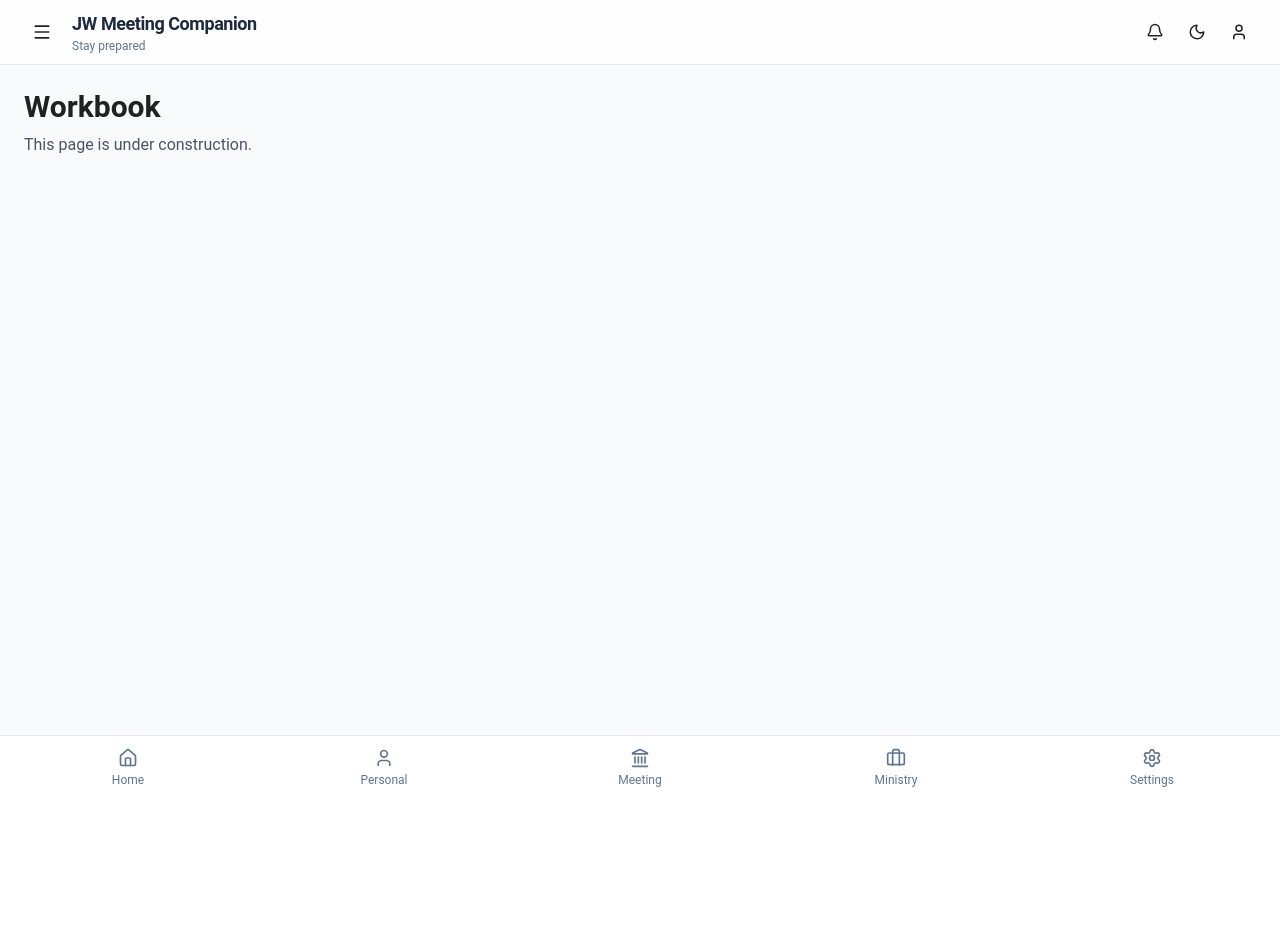
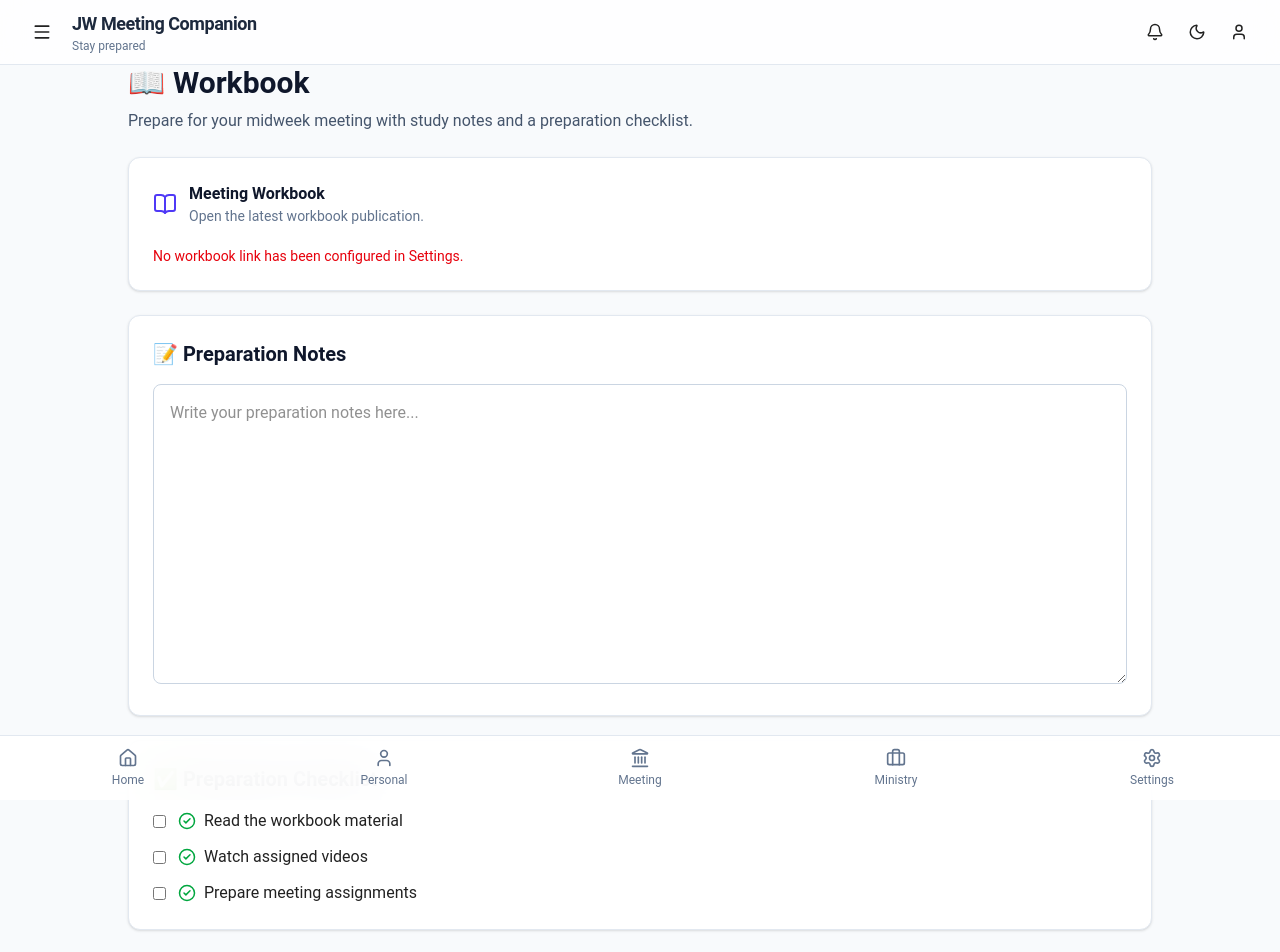
Before and after one commit to kadamsandesh28-star/jw-meeting-companion, a React (Vite) app: page /workbook in a window 1280 px wide. Shown: the top 952 px of the page. Before the commit the page ends 800 px from the top, so only its background shows below. Built offline with nearby package versions, Linux system fonts and the light colour scheme.

Commit message:
feat(workbook): add preparation workspace

```diff
--- a/src/pages/workbook/Workbook.tsx
+++ b/src/pages/workbook/Workbook.tsx
@@ -1,10 +1,163 @@
+import { useEffect, useState } from "react";
+import { BookOpen, CheckCircle2, ExternalLink } from "lucide-react";
+
+const RESOURCE_KEY = "jwMeetingCompanion.resources";
+const NOTES_KEY = "jwMeetingCompanion.workbookNotes";
+const CHECKLIST_KEY = "jwMeetingCompanion.workbookChecklist";
+
+type Resources = {
+  workbookTitle?: string;
+  workbookUrl?: string;
+};
+
+type Checklist = {
+  readMaterial: boolean;
+  watchVideos: boolean;
+  prepareAssignments: boolean;
+};
+
+const defaultChecklist: Checklist = {
+  readMaterial: false,
+  watchVideos: false,
+  prepareAssignments: false,
+};
+
 export default function Workbook() {
+  const [resources, setResources] = useState<Resources>({});
+  const [notes, setNotes] = useState("");
+  const [checklist, setChecklist] =
+    useState<Checklist>(defaultChecklist);
+
+  useEffect(() => {
+    const savedResources = localStorage.getItem(RESOURCE_KEY);
+
+    if (savedResources) {
+      setResources(JSON.parse(savedResources));
+    }
+
+    const savedNotes = localStorage.getItem(NOTES_KEY);
+
+    if (savedNotes) {
+      setNotes(savedNotes);
+    }
+
+    const savedChecklist = localStorage.getItem(CHECKLIST_KEY);
+
+    if (savedChecklist) {
+      setChecklist(JSON.parse(savedChecklist));
+    }
+  }, []);
+
+  useEffect(() => {
+    localStorage.setItem(NOTES_KEY, notes);
+  }, [notes]);
+
+  useEffect(() => {
+    localStorage.setItem(
+      CHECKLIST_KEY,
+      JSON.stringify(checklist)
+    );
+  }, [checklist]);
+
+  const toggleChecklist = (key: keyof Checklist) => {
+    setChecklist((previous) => ({
+      ...previous,
+      [key]: !previous[key],
+    }));
+  };
+
   return (
-    <div className="p-6">
-      <h1 className="text-3xl font-bold">Workbook</h1>
-      <p className="mt-2 text-gray-600">
-        This page is under construction.
-      </p>
+    <div className="mx-auto max-w-5xl space-y-6">
+      <header>
+        <h1 className="text-3xl font-bold text-slate-900 dark:text-white">
+          📖 Workbook
+        </h1>
+
+        <p className="mt-2 text-slate-600 dark:text-slate-400">
+          Prepare for your midweek meeting with study notes and a preparation
+          checklist.
+        </p>
+      </header>
+
+      <div className="rounded-xl border border-slate-200 bg-white p-6 shadow-sm dark:border-slate-700 dark:bg-slate-800">
+        <div className="flex items-center gap-3">
+          <BookOpen className="text-indigo-600" size={24} />
+
+          <div>
+            <h2 className="font-semibold text-slate-900 dark:text-white">
+              {resources.workbookTitle || "Meeting Workbook"}
+            </h2>
+
+            <p className="text-sm text-slate-500 dark:text-slate-400">
+              Open the latest workbook publication.
+            </p>
+          </div>
+        </div>
+
+        {resources.workbookUrl ? (
+          <a
+            href={resources.workbookUrl}
+            target="_blank"
+            rel="noopener noreferrer"
+            className="mt-5 inline-flex items-center gap-2 rounded-lg bg-indigo-600 px-4 py-2 text-white transition hover:bg-indigo-700"
+          >
+            <ExternalLink size={18} />
+            Open Workbook
+          </a>
+        ) : (
+          <p className="mt-5 text-sm text-red-600 dark:text-red-400">
+            No workbook link has been configured in Settings.
+          </p>
+        )}
+      </div>
+
+      <div className="rounded-xl border border-slate-200 bg-white p-6 shadow-sm dark:border-slate-700 dark:bg-slate-800">
+        <h2 className="mb-4 text-xl font-semibold text-slate-900 dark:text-white">
+          📝 Preparation Notes
+        </h2>
+
+        <textarea
+          value={notes}
+          onChange={(e) => setNotes(e.target.value)}
+          placeholder="Write your preparation notes here..."
+          className="min-h-[300px] w-full rounded-lg border border-slate-300 p-4 outline-none focus:border-indigo-500 dark:border-slate-600 dark:bg-slate-900 dark:text-white"
+        />
+      </div>
+
+      <div className="rounded-xl border border-slate-200 bg-white p-6 shadow-sm dark:border-slate-700 dark:bg-slate-800">
+        <h2 className="mb-4 text-xl font-semibold text-slate-900 dark:text-white">
+          ✅ Preparation Checklist
+        </h2>
+
+        <div className="space-y-3">
+          {[
+            ["readMaterial", "Read the workbook material"],
+            ["watchVideos", "Watch assigned videos"],
+            ["prepareAssignments", "Prepare meeting assignments"],
+          ].map(([key, label]) => (
+            <label
+              key={key}
+              className="flex cursor-pointer items-center gap-3"
+            >
+              <input
+                type="checkbox"
+                checked={checklist[key as keyof Checklist]}
+                onChange={() =>
+                  toggleChecklist(key as keyof Checklist)
+                }
+              />
+
+              <span className="flex items-center gap-2">
+                <CheckCircle2
+                  size={18}
+                  className="text-green-600"
+                />
+                {label}
+              </span>
+            </label>
+          ))}
+        </div>
+      </div>
     </div>
   );
 }
```
